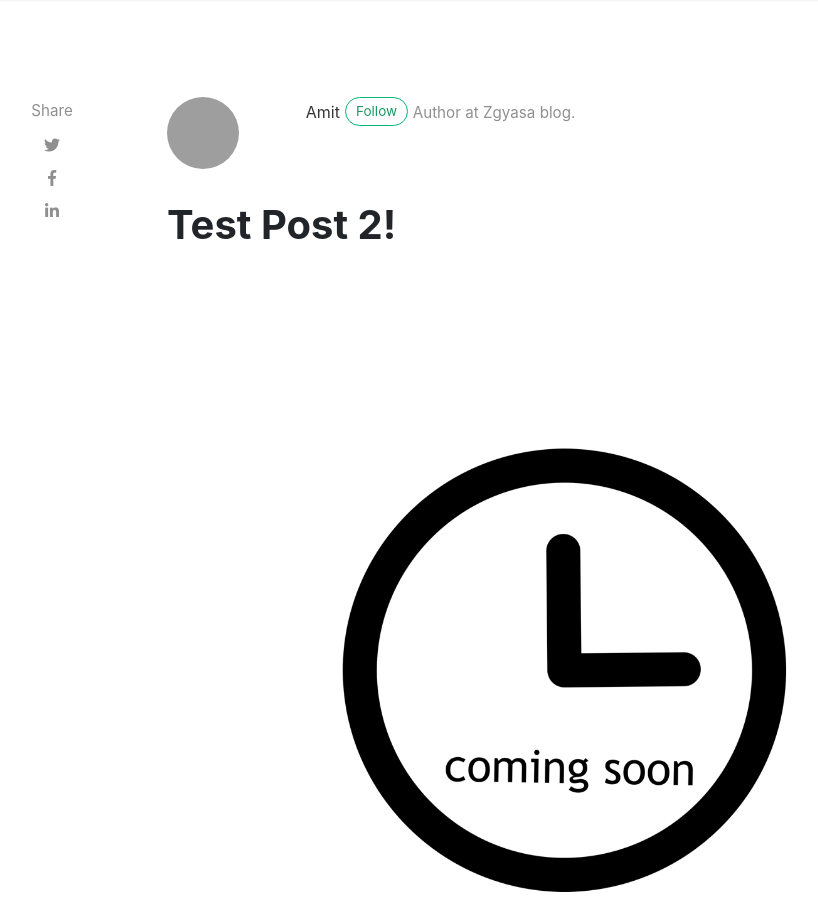
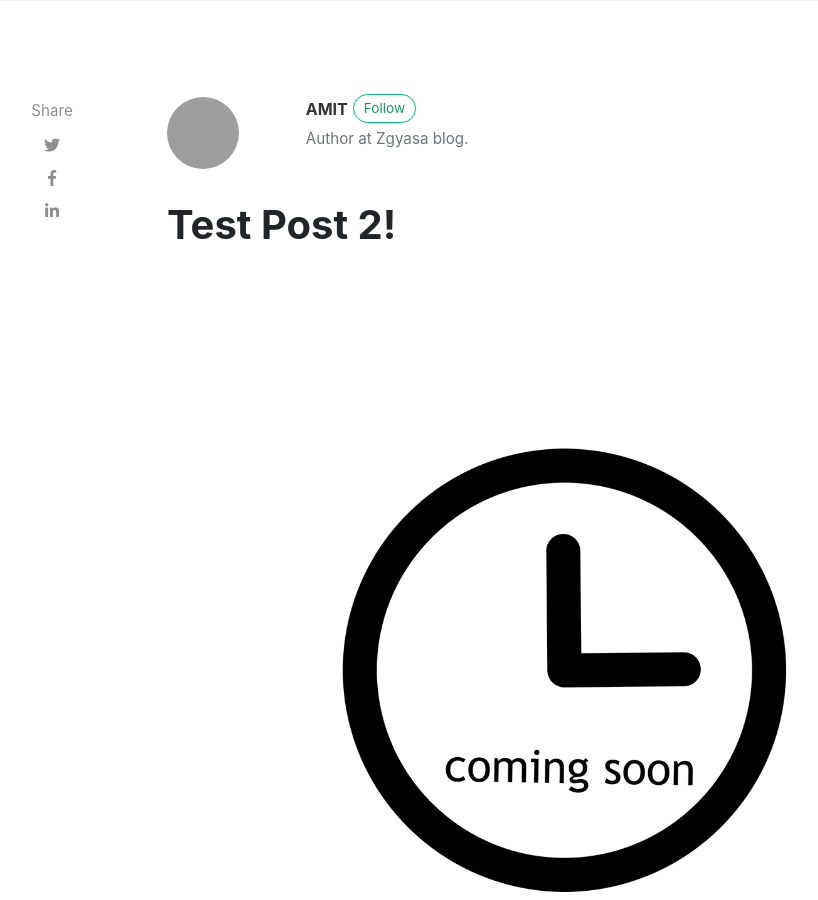
Before and after one commit to luhgit/blog, a Jekyll site: the page built from _posts/2021-05-02-test-post-2.md, in a window 1280 px wide and 900 px high. Shown: the whole window, without its empty margins (118-936 px from the left). Built offline with Jekyll 4.4.1, drawn with Linux system fonts in a browser that asks for light colours; nearby versions of some CDN libraries; grey boxes are pictures that could not be loaded.

Commit message:
Restyle author info

```diff
--- a/_config-dev.yml
+++ b/_config-dev.yml
@@ -20,7 +20,7 @@ authors:
     email: amit.hannover@gmail.com
     web: https://www.amittyagi.com
     twitter: https://twitter.com/amit_tyagi
-    description: "Author at Zgyasa blog."
+    description: "Author at Zgyasa blog"
 
 
 # Plugins
--- a/_layouts/post.html
+++ b/_layouts/post.html
@@ -32,8 +32,8 @@ post_class: post-template
                         {% endif %}
                     </div>
                     <div class="col-xs-12 col-md-9 col-lg-10 text-center text-md-left">
-                        <a target="_blank" class="link-dark" href="{{ author.web }}">{{ author.display_name }}</a><a target="_blank" href="{{ author.twitter }}" class="btn follow">Follow</a>
-                        <span class="author-description">{{ author.description }}</span>
+                        <a target="_blank" class="link-dark text-uppercase font-weight-bold" href="{{ author.web }}">{{ author.display_name }}</a><a target="_blank" href="{{ author.twitter }}" class="btn follow">Follow</a>
+                        <div class="author-description text-secondary">{{ author.description }}</div>
                     </div>
                 </div>
                 {% endif %}
```
Also changed, not shown: 1 other file.
